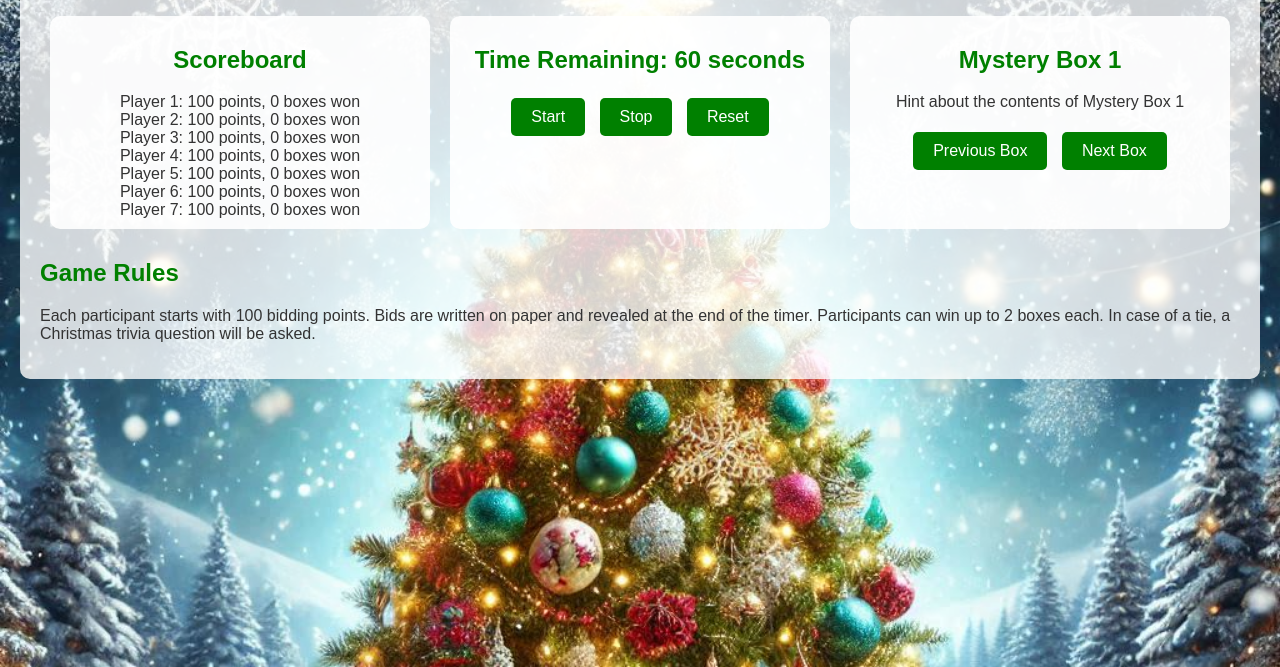
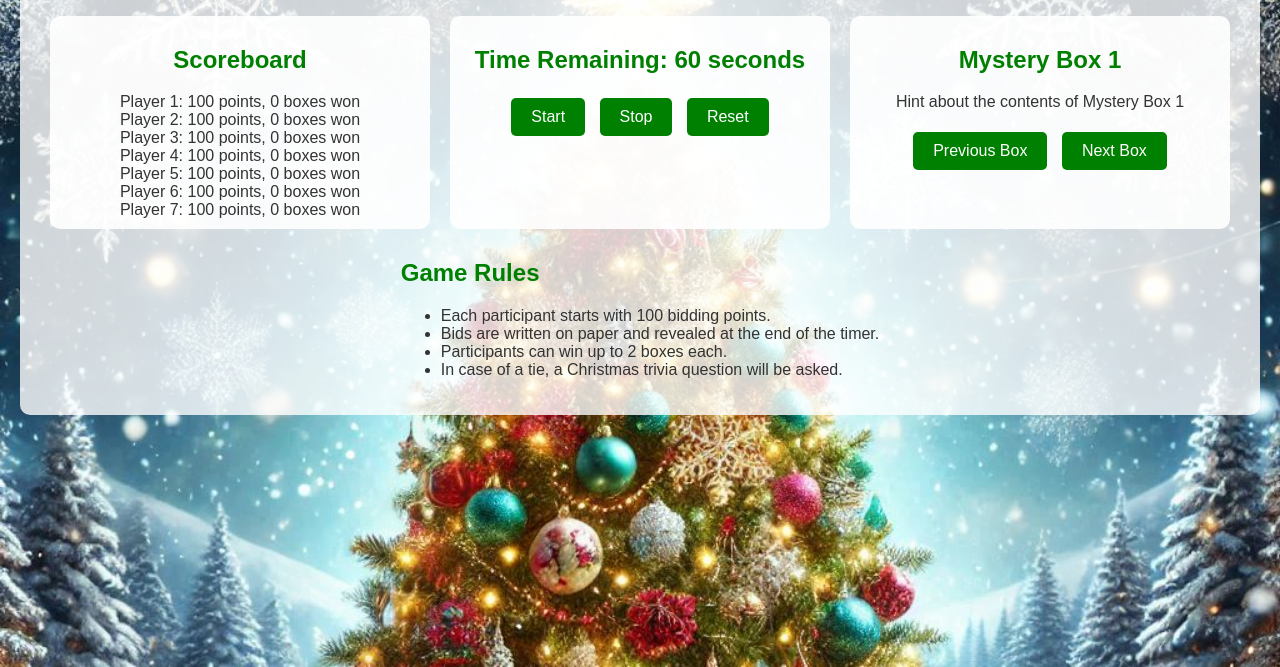
Before and after one commit to sethtbacon/mystery_box_game, a website: page christmas-mystery-box-bidding-game/src/index.html in a window 1280 px wide. Shown: the part 133-800 px from the top of the page. Drawn offline with Linux system fonts and the light colour scheme; files whose address does not match are found by name.

```diff
--- a/christmas-mystery-box-bidding-game/src/index.html
+++ b/christmas-mystery-box-bidding-game/src/index.html
@@ -31,7 +31,12 @@
         </div>
         <div id="rules">
             <h2>Game Rules</h2>
-            <p>Each participant starts with 100 bidding points. Bids are written on paper and revealed at the end of the timer. Participants can win up to 2 boxes each. In case of a tie, a Christmas trivia question will be asked.</p>
+            <ul>
+                <li>Each participant starts with 100 bidding points.</li>
+                <li>Bids are written on paper and revealed at the end of the timer.</li>
+                <li>Participants can win up to 2 boxes each.</li>
+                <li>In case of a tie, a Christmas trivia question will be asked.</li>
+            </ul>
         </div>
     </div>
     <script src="script.js"></script>
```
